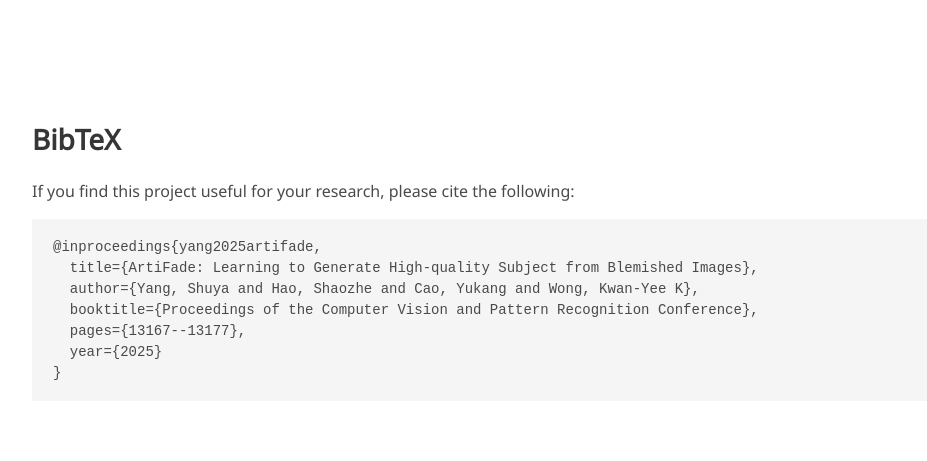
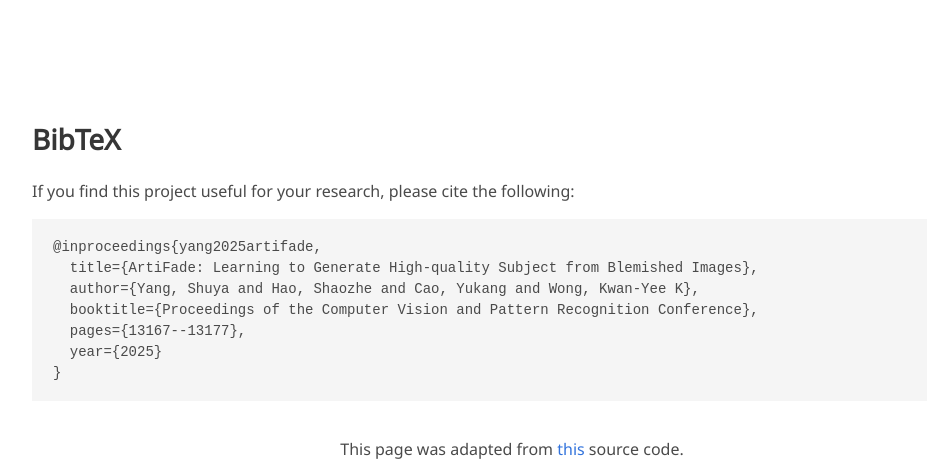
Before and after one commit to Shuya-9/ArtiFade, a plain HTML site: page index.html in a window 1280 px wide. Shown: the part 4416-4877 px from the top of the page, without its empty margins (128-1055 px from the left). Drawn offline with nearby package versions, Linux system fonts and the light colour scheme; a script that the page names is missing; some icons are missing; a web font is replaced by a local one.

Commit message:
Update index.html

```diff
--- a/index.html
+++ b/index.html
@@ -322,6 +322,13 @@
     </div>
   </section>
 
+  <div class="container">
+    <div class="columns is-centered">
+      <p>
+        This page was adapted from <a href="https://omriavrahami.com/break-a-scene/">this</a> source code.
+      </p>
+    </div>
+  </div>
 </body>
 
 </html>
```
